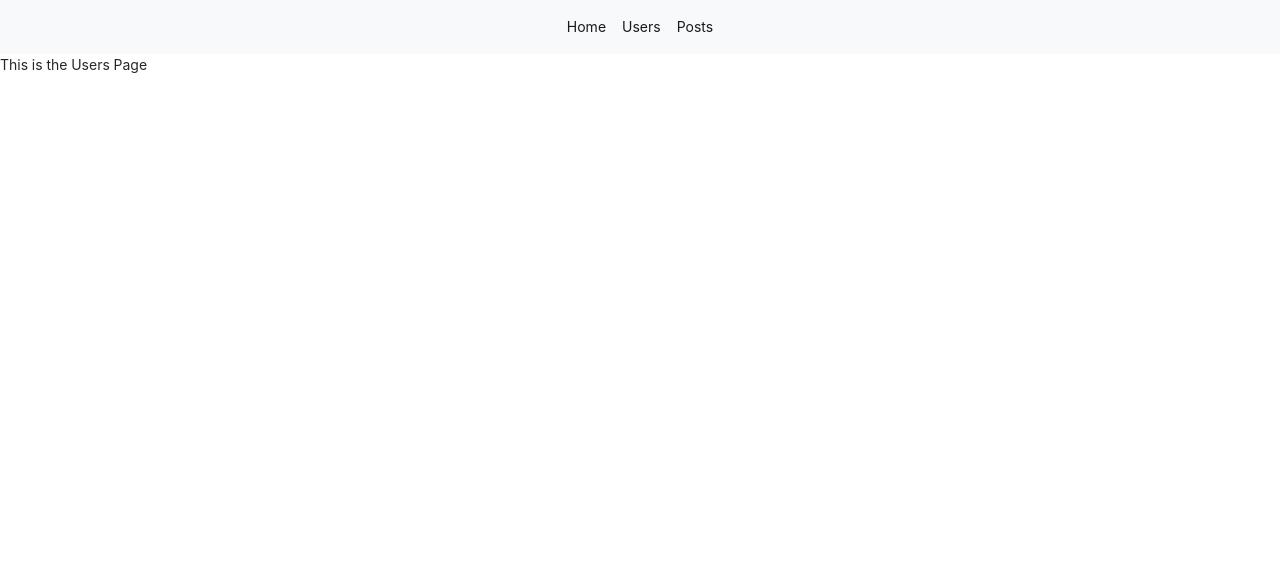
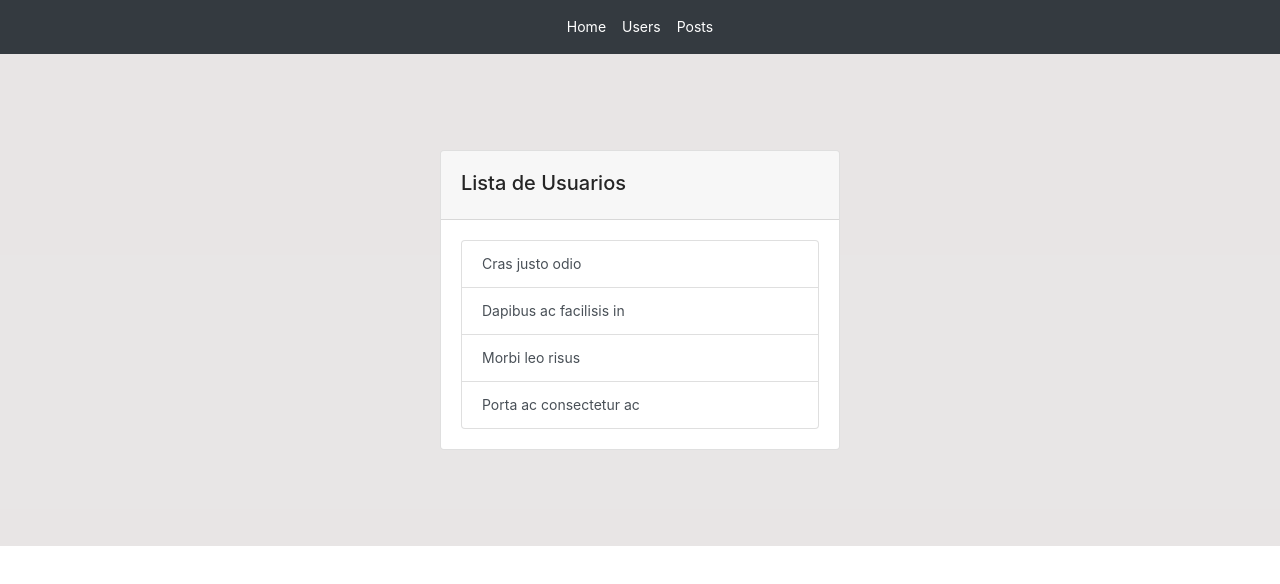
Before and after one commit to jguedez92/code-challenge-front, a React (Create React App) app: page /users in a window 1280 px wide. Shown: the top 584 px of the page. Built offline with nearby package versions, Linux system fonts and the light colour scheme.

Commit message:
added card for list of users and posts

```diff
--- a/public/index.html
+++ b/public/index.html
@@ -9,6 +9,7 @@
     <meta name="description" content="Web site created using create-react-app" />
     <link rel="stylesheet" href="https://stackpath.bootstrapcdn.com/bootstrap/4.5.2/css/bootstrap.min.css" integrity="sha384-JcKb8q3iqJ61gNV9KGb8thSsNjpSL0n8PARn9HuZOnIxN0hoP+VmmDGMN5t9UJ0Z" crossorigin="anonymous">
     <link rel="apple-touch-icon" href="%PUBLIC_URL%/logo192.png" />
+    <link rel="stylesheet" href="https://cdnjs.cloudflare.com/ajax/libs/animate.css/4.0.0/animate.min.css" />
     <!--
       manifest.json provides metadata used when your web app is installed on a
       user's mobile device or desktop. See https://developers.google.com/web/fundamentals/web-app-manifest/
--- a/src/App.jsx
+++ b/src/App.jsx
@@ -14,7 +14,9 @@ const App = () => {
     <Fragment>
       <BrowserRouter>
         <Navbar />
-        <Views />
+        <div className="content">
+          <Views />
+        </div>
       </BrowserRouter>
     </Fragment>
   )
--- a/src/App.scss
+++ b/src/App.scss
@@ -1,3 +1,8 @@
+$backgrund: #e4e1e1d7;
+.content {
+    background-color: $backgrund;
+}
+
 .App {
     text-align: center;
 }
@@ -36,3 +41,7 @@
         transform: rotate(360deg);
     }
 }
+
+.card-width {
+    width: 50vh;
+}
--- a/src/components/Navbar.jsx
+++ b/src/components/Navbar.jsx
@@ -3,7 +3,7 @@ import React from 'react'
 import { NavLink } from 'react-router-dom'
 const Navbar = () => {
     return (
-        <nav class="navbar navbar-expand-lg navbar-light bg-light d-flex justify-content-center">
+        <nav class="navbar navbar-expand-lg navbar-dark bg-dark d-flex justify-content-center">
             <div className="col-md-12 d-flex justify-content-center">
                 <div>
                     <div class="collapse navbar-collapse" id="navbarSupportedContent">
--- a/src/views/pages/Posts.jsx
+++ b/src/views/pages/Posts.jsx
@@ -2,8 +2,34 @@ import React from 'react'
 
 const Posts = () => {
     return (
-        <div>
-            This is the Posts PAge
+        <div className="col-12">
+            <div className="row d-flex justify-content-center py-5">
+                <div className="card card-width my-5 animate__animated animate__bounceInRight">
+                    <div className="card-header">
+                        <div className="card-title mt-2">
+                            <h5>Lista de Posts</h5>
+                        </div>
+                    </div>
+                    <div className="card-body">
+                        <ul class="list-group ">
+                            <div class="list-group">
+                                <button type="button" class="list-group-item list-group-item-action">
+                                    Cras justo odio
+                                </button>
+                                <button type="button" class="list-group-item list-group-item-action">
+                                    Dapibus ac facilisis in
+                                </button>
+                                <button type="button" class="list-group-item list-group-item-action">
+                                    Morbi leo risus
+                                </button>
+                                <button type="button" class="list-group-item list-group-item-action">
+                                    Porta ac consectetur ac
+                                </button>
+                            </div>
+                        </ul>
+                    </div>
+                </div>
+            </div>
         </div>
     )
 }
--- a/src/views/pages/Users.jsx
+++ b/src/views/pages/Users.jsx
@@ -2,8 +2,34 @@ import React from 'react'
 
 const Users = () => {
     return (
-        <div>
-            This is the Users Page
+        <div className="col-12">
+            <div className="row d-flex justify-content-center py-5">
+                <div className="card card-width my-5 animate__animated animate__bounceInRight">
+                    <div className="card-header">
+                        <div className="card-title mt-2">
+                        <h5>Lista de Usuarios</h5>
+                        </div>
+                    </div>
+                    <div className="card-body">
+                        <ul class="list-group ">
+                            <div class="list-group">
+                                <button type="button" class="list-group-item list-group-item-action">
+                                    Cras justo odio
+                                </button>
+                                <button type="button" class="list-group-item list-group-item-action">
+                                    Dapibus ac facilisis in
+                                </button>
+                                <button type="button" class="list-group-item list-group-item-action">
+                                    Morbi leo risus
+                                </button>
+                                <button type="button" class="list-group-item list-group-item-action">
+                                    Porta ac consectetur ac
+                                </button>
+                            </div>
+                        </ul>
+                    </div>
+                </div>
+            </div>
         </div>
     )
 }
```
Also changed, not shown: src/views/pages/PostDetail.jsx (added, +11 -0 lines), src/views/pages/UserDetail.jsx (added, +11 -0 lines).
